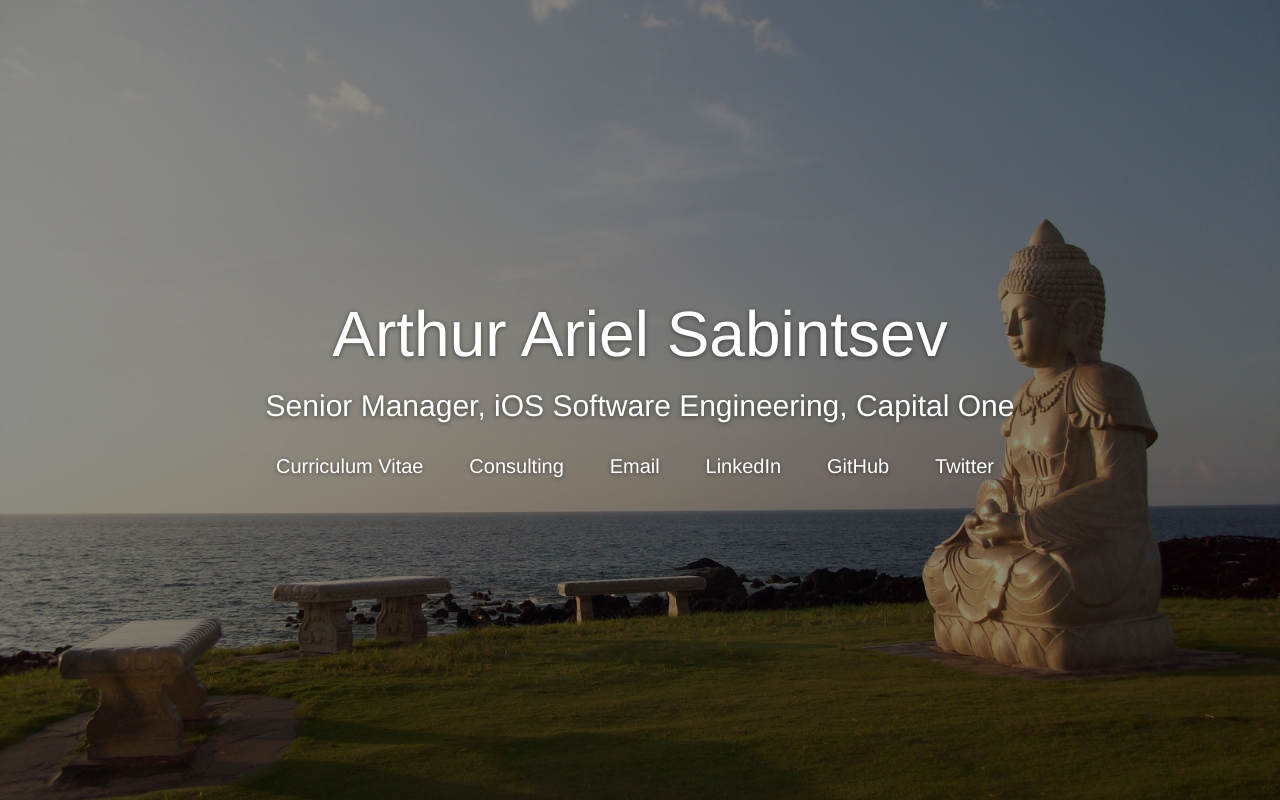
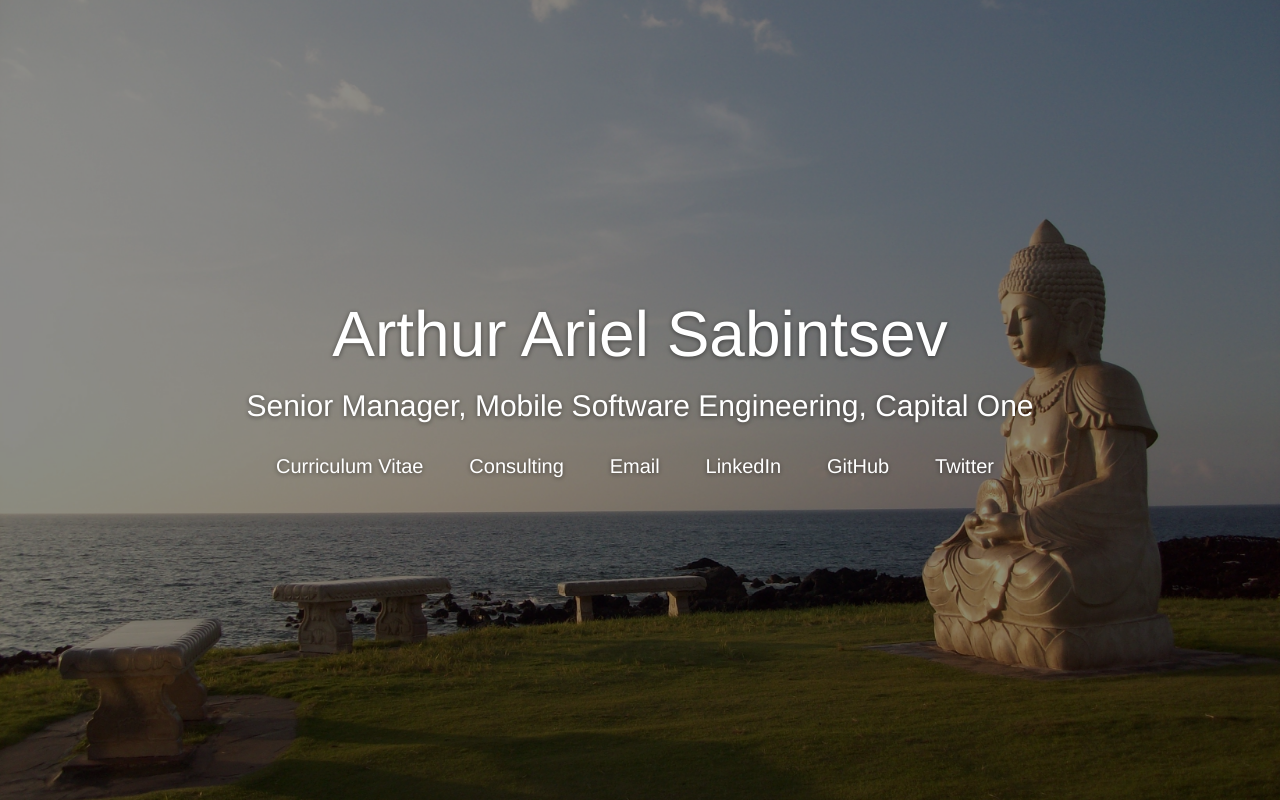
Before and after one commit to ArtSabintsev/artsabintsev.github.io, a plain HTML site: page index.html in a window 1280 px wide. Drawn offline with nearby package versions, Linux system fonts and the light colour scheme.

Commit message:
Update index.html

```diff
--- a/index.html
+++ b/index.html
@@ -4,7 +4,7 @@
     <meta http-equiv='X-UA-Compatible' content='IE=edge'>
     <meta name='viewport' content='width=device-width, initial-scale=1'>
 
-    <title>Arthur Ariel Sabintsev / iOS Developer</title>
+    <title>Arthur Ariel Sabintsev | iOS Developer | Engineering Manager</title>
     <link rel='stylesheet' href='https://maxcdn.bootstrapcdn.com/bootstrap/3.3.6/css/bootstrap.min.css' integrity='sha384-1q8mTJOASx8j1Au+a5WDVnPi2lkFfwwEAa8hDDdjZlpLegxhjVME1fgjWPGmkzs7' crossorigin='anonymous'>
     <link href='css/cover.min.css' rel='stylesheet'>
     <link rel="shortcut icon" type="image/x-icon" href="/favicon.ico" />
@@ -23,7 +23,7 @@
 
           <div class='inner cover'>
             <h1 class='cover-heading'>Arthur Ariel Sabintsev</h1>
-            <h2 class='cover-heading'>Senior Manager, iOS Software Engineering, Capital One</h2>
+            <h2 class='cover-heading'>Senior Manager, Mobile Software Engineering, Capital One</h2>
             <p class='lead'>
               <a href='files/Arthur-Sabintsev-Curriculum-Vitae.pdf' class='btn btn-lg'>Curriculum Vitae</a>
               <a href='//iOSConsultant.com' class='btn btn-lg'>Consulting</a>
```
